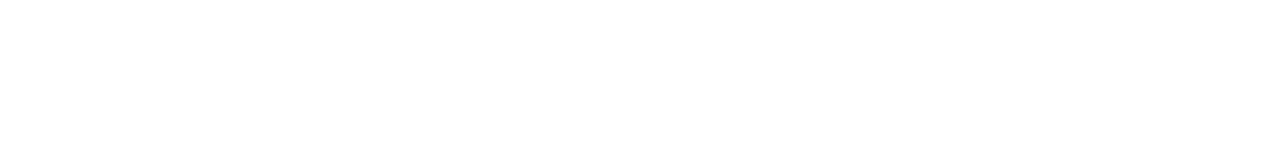
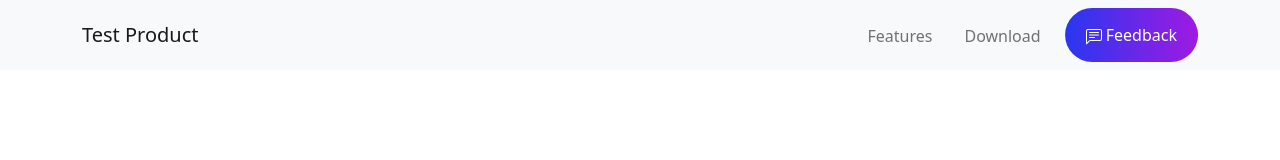
Before and after one commit to AtikAkbar/landing-page, a plain HTML site: page index.html in a window 1280 px wide. Drawn offline with nearby package versions, Linux system fonts and the light colour scheme.

Commit message:
added navbar

```diff
--- a/index.html
+++ b/index.html
@@ -4,9 +4,50 @@
     <meta charset="UTF-8">
     <meta http-equiv="X-UA-Compatible" content="IE=edge">
     <meta name="viewport" content="width=device-width, initial-scale=1.0">
+    <!-- bootstrap cdn css -->
+    <link rel="stylesheet" href="https://cdn.jsdelivr.net/npm/bootstrap@5.2.2/dist/css/bootstrap.min.css">
+    <!-- custom css -->
+    <link rel="stylesheet" href="style.css">
     <title>Bootstrap Landing Page</title>
 </head>
 <body>
+    <header>
+        <!-- navbar start -->
+        <nav class="navbar navbar-expand-lg bg-light fixed-top">
+            <div class="container">
+                <a class="navbar-brand" href="#">Test Product</a>
+                <button class="navbar-toggler" type="button" data-bs-toggle="collapse" data-bs-target="#navbarSupportedContent"
+                    aria-controls="navbarSupportedContent" aria-expanded="false" aria-label="Toggle navigation">
+                    <span class="navbar-toggler-icon"></span>
+                </button>
+                <div class="collapse navbar-collapse" id="navbarSupportedContent">
+                    <ul class="navbar-nav ms-auto mb-2 mb-lg-0">
+                        <li class="nav-item">
+                            <a class="nav-link pt-3 ms-lg-3" href="#">Features</a>
+                        </li>
+                        <li class="nav-item">
+                            <a class="nav-link pt-3 ms-lg-3" href="#">Download</a>
+                        </li>
+                        <li class="nav-item btn-gradient btn rounded-pill ms-lg-3">
+                            <a class="nav-link text-white" href="#"><svg xmlns="http://www.w3.org/2000/svg" width="16" height="16" fill="currentColor" class="bi bi-chat-left-text"
+                                viewBox="0 0 16 16">
+                                <path
+                                    d="M14 1a1 1 0 0 1 1 1v8a1 1 0 0 1-1 1H4.414A2 2 0 0 0 3 11.586l-2 2V2a1 1 0 0 1 1-1h12zM2 0a2 2 0 0 0-2 2v12.793a.5.5 0 0 0 .854.353l2.853-2.853A1 1 0 0 1 4.414 12H14a2 2 0 0 0 2-2V2a2 2 0 0 0-2-2H2z" />
+                                <path
+                                    d="M3 3.5a.5.5 0 0 1 .5-.5h9a.5.5 0 0 1 0 1h-9a.5.5 0 0 1-.5-.5zM3 6a.5.5 0 0 1 .5-.5h9a.5.5 0 0 1 0 1h-9A.5.5 0 0 1 3 6zm0 2.5a.5.5 0 0 1 .5-.5h5a.5.5 0 0 1 0 1h-5a.5.5 0 0 1-.5-.5z" />
+                            </svg> Feedback</a>
+                        </li>
+                    </ul>
+                </div>
+            </div>
+        </nav>
+        <!-- navbar end -->
+        <!-- banner start -->
 
+        <!-- banner end -->
+    </header>
+
+    <!-- bootstrap cdn js -->
+    <script src="https://cdn.jsdelivr.net/npm/bootstrap@5.2.2/dist/js/bootstrap.bundle.min.js"></script>
 </body>
 </html>
--- a/style.css
+++ b/style.css
@@ -0,0 +1,3 @@
+.btn-gradient{
+    background-image: linear-gradient(90deg, #2937f0, #9f1ae2);
+}
```
